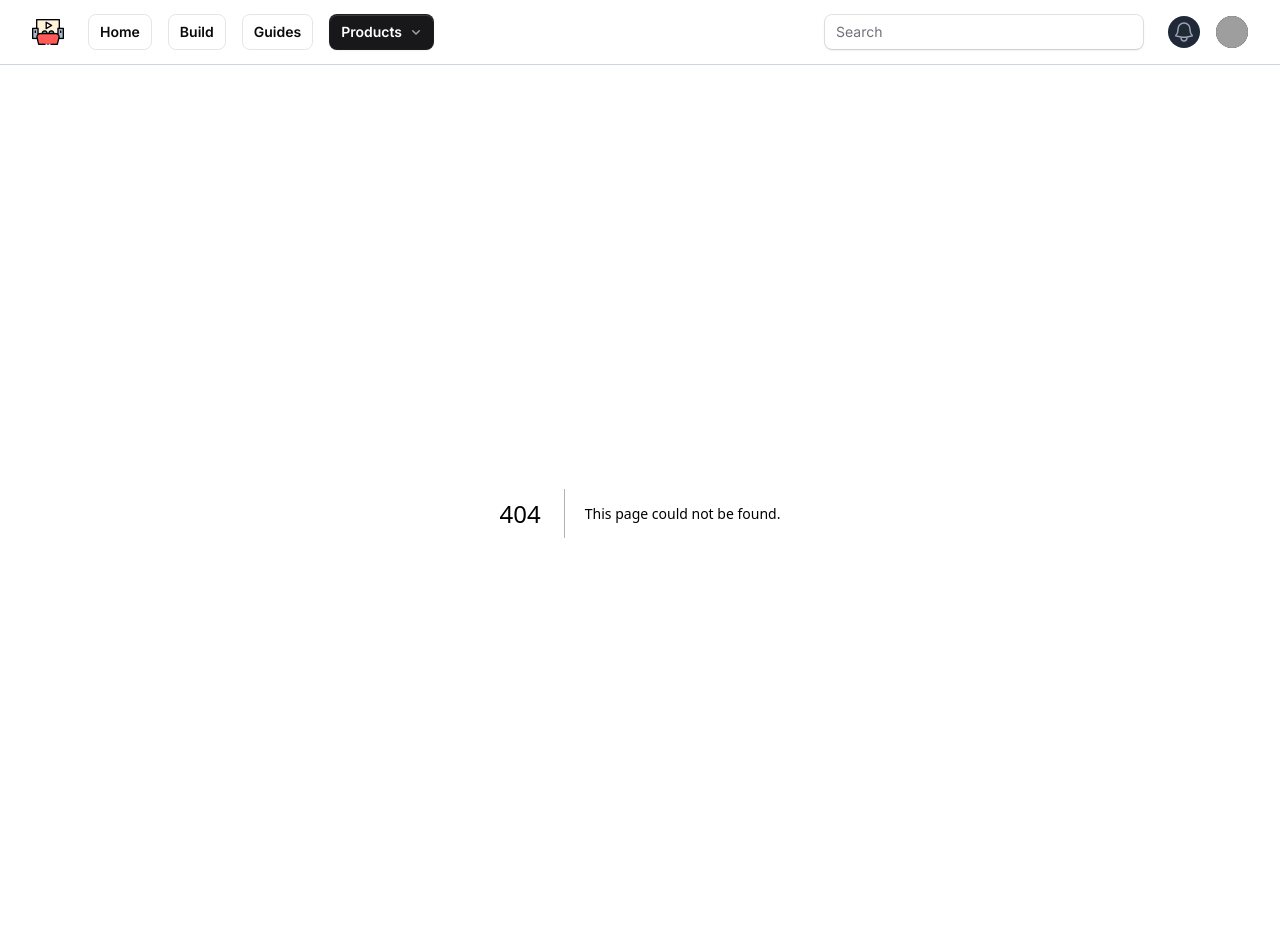
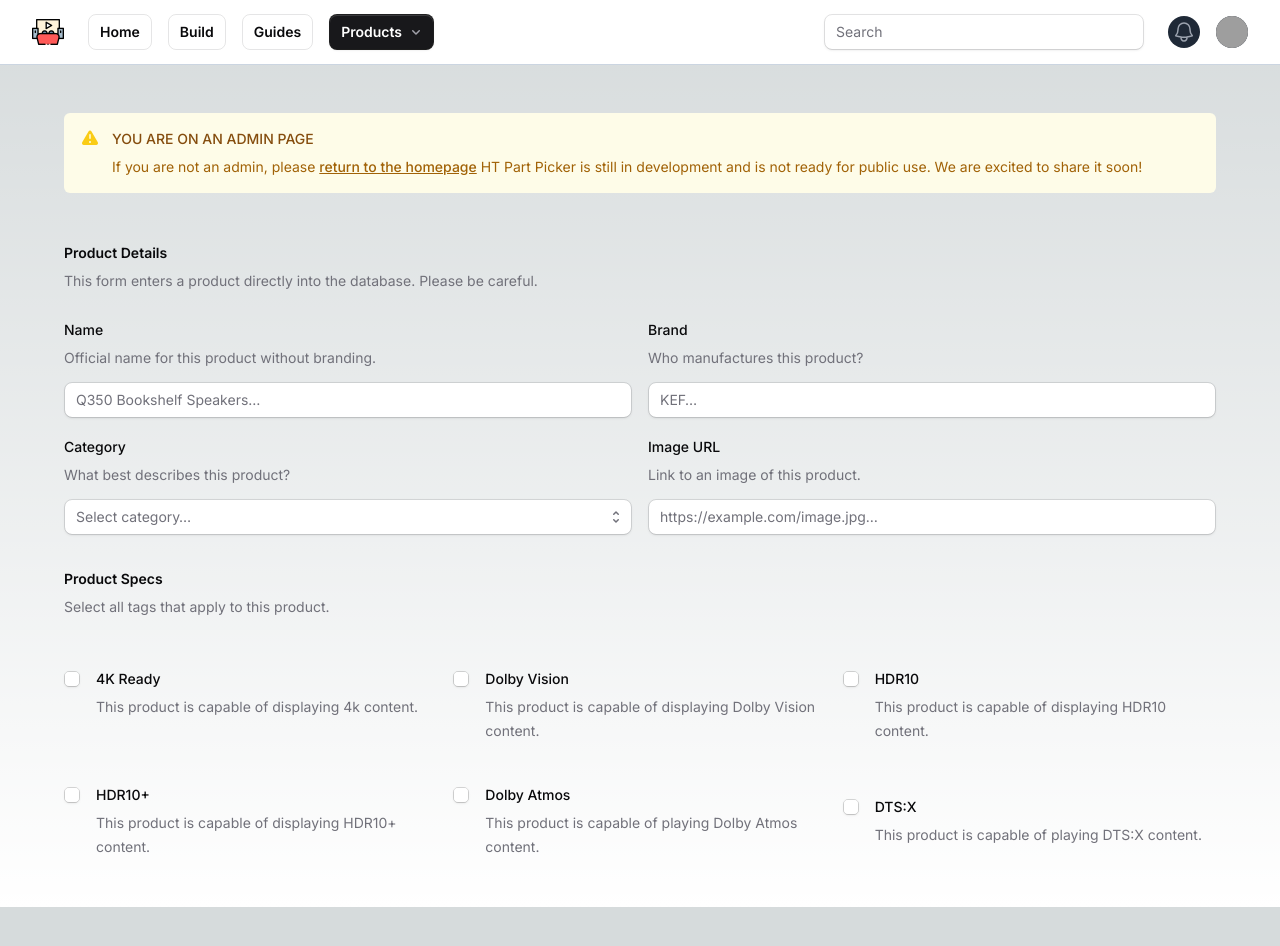
Before and after one commit to amanat361/htpartpicker, a Next.js app: page /admin/add in a window 1280 px wide. Before the commit this address had no page. Shown: the top 946 px of the page. After the commit the page ends 907 px from the top, so only its background shows below. Built offline with nearby package versions, Linux system fonts and the light colour scheme; grey boxes are pictures that could not be loaded.

Commit message:
added admin product page and layout

```diff
--- /dev/null
+++ b/app/admin/add/page.tsx
@@ -0,0 +1,124 @@
+import {
+  Description,
+  Field,
+  FieldGroup,
+  Fieldset,
+  Label,
+  Legend,
+} from "@components/fieldset";
+import { Input } from "@components/input";
+import { Select } from "@components/select";
+import { Text } from "@components/text";
+import { Textarea } from "@components/textarea";
+import { Listbox, ListboxLabel, ListboxOption } from "@components/listbox";
+import { Checkbox, CheckboxField, CheckboxGroup } from "@components/checkbox";
+
+export default function AddPage() {
+  return (
+    <div className="max-w-6xl w-full space-y-12">
+      <form action="/orders" method="POST">
+        <Fieldset>
+          <Legend>Product Details</Legend>
+          <Text>
+            This form enters a product directly into the database. Please be
+            careful.
+          </Text>
+          <FieldGroup>
+            <div className="grid grid-cols-1 gap-8 sm:grid-cols-2 sm:gap-4">
+              <Field>
+                <Label>Name</Label>
+                <Description>
+                  Official name for this product without branding.
+                </Description>
+                <Input
+                  name="product_name"
+                  placeholder="Q350 Bookshelf Speakers&hellip;"
+                />
+              </Field>
+              <Field>
+                <Label>Brand</Label>
+                <Description>Who manufactures this product?</Description>
+                <Input name="product_brand" placeholder="KEF&hellip;" />
+              </Field>
+              <Field>
+                <Label>Category</Label>
+                <Description>What best describes this product?</Description>
+                <Listbox
+                  name="product_category"
+                  placeholder="Select category&hellip;"
+                >
+                  <ListboxOption value="displays">
+                    <ListboxLabel>Displays</ListboxLabel>
+                  </ListboxOption>
+                  <ListboxOption value="recievers">
+                    <ListboxLabel>Recievers</ListboxLabel>
+                  </ListboxOption>
+                  <ListboxOption value="speakers">
+                    <ListboxLabel>Speakers</ListboxLabel>
+                  </ListboxOption>
+                  <ListboxOption value="accessories">
+                    <ListboxLabel>Accessories</ListboxLabel>
+                  </ListboxOption>
+                </Listbox>
+              </Field>
+              <Field>
+                <Label>Image URL</Label>
+                <Description>Link to an image of this product.</Description>
+                <Input
+                  name="image_url"
+                  placeholder="https://example.com/image.jpg&hellip;"
+                />
+              </Field>
+            </div>
+          </FieldGroup>
+          <Legend className="mt-8">Product Specs</Legend>
+          <Text>Select all tags that apply to this product.</Text>
+          <CheckboxGroup className="col-span-full grid grid-cols-1 sm:grid-cols-3 gap-4 items-center">
+            <CheckboxField>
+              <Checkbox name="4k" />
+              <Label>4K Ready</Label>
+              <Description>
+                This product is capable of displaying 4k content.
+              </Description>
+            </CheckboxField>
+            <CheckboxField>
+              <Checkbox name="Dolby Vision" />
+              <Label>Dolby Vision</Label>
+              <Description>
+                This product is capable of displaying Dolby Vision content.
+              </Description>
+            </CheckboxField>
+            <CheckboxField>
+              <Checkbox name="HDR10" />
+              <Label>HDR10</Label>
+              <Description>
+                This product is capable of displaying HDR10 content.
+              </Description>
+            </CheckboxField>
+            <CheckboxField>
+              <Checkbox name="HDR10+" />
+              <Label>HDR10+</Label>
+              <Description>
+                This product is capable of displaying HDR10+ content.
+              </Description>
+            </CheckboxField>
+            <CheckboxField>
+              <Checkbox name="Dolby Atmos" />
+              <Label>Dolby Atmos</Label>
+              <Description>
+                This product is capable of playing Dolby Atmos content.
+              </Description>
+            </CheckboxField>
+            <CheckboxField>
+              <Checkbox name="DTS:X" />
+              <Label>DTS:X</Label>
+              <Description>
+                This product is capable of playing DTS:X content.
+              </Description>
+            </CheckboxField>
+          </CheckboxGroup>
+        </Fieldset>
+      </form>
+    </div>
+  );
+}
--- /dev/null
+++ b/app/admin/layout.tsx
@@ -0,0 +1,47 @@
+import { ExclamationTriangleIcon } from "@heroicons/react/20/solid";
+import Link from "next/link";
+
+function AdminAlert() {
+  return (
+    <div className="rounded-md bg-yellow-50 p-4 w-full max-w-6xl mb-12">
+      <div className="flex">
+        <div className="flex-shrink-0">
+          <ExclamationTriangleIcon
+            className="h-5 w-5 text-yellow-400"
+            aria-hidden="true"
+          />
+        </div>
+        <div className="ml-3">
+          <h3 className="text-sm font-medium text-yellow-800">
+            YOU ARE ON AN ADMIN PAGE
+          </h3>
+          <div className="mt-2 text-sm text-yellow-700">
+            <p>
+              If you are not an admin, please{" "}
+              <Link
+                href="/"
+                className="font-medium text-yellow-700 underline hover:text-yellow-600"
+              >
+                return to the homepage
+              </Link>{" "}
+              HT Part Picker is still in development and is not ready for public use. We are excited to share it soon!
+            </p>
+          </div>
+        </div>
+      </div>
+    </div>
+  );
+}
+
+export default function DashboardLayout({
+  children,
+}: {
+  children: React.ReactNode;
+}) {
+  return (
+    <>
+      <AdminAlert />
+      {children}
+    </>
+  );
+}
```
